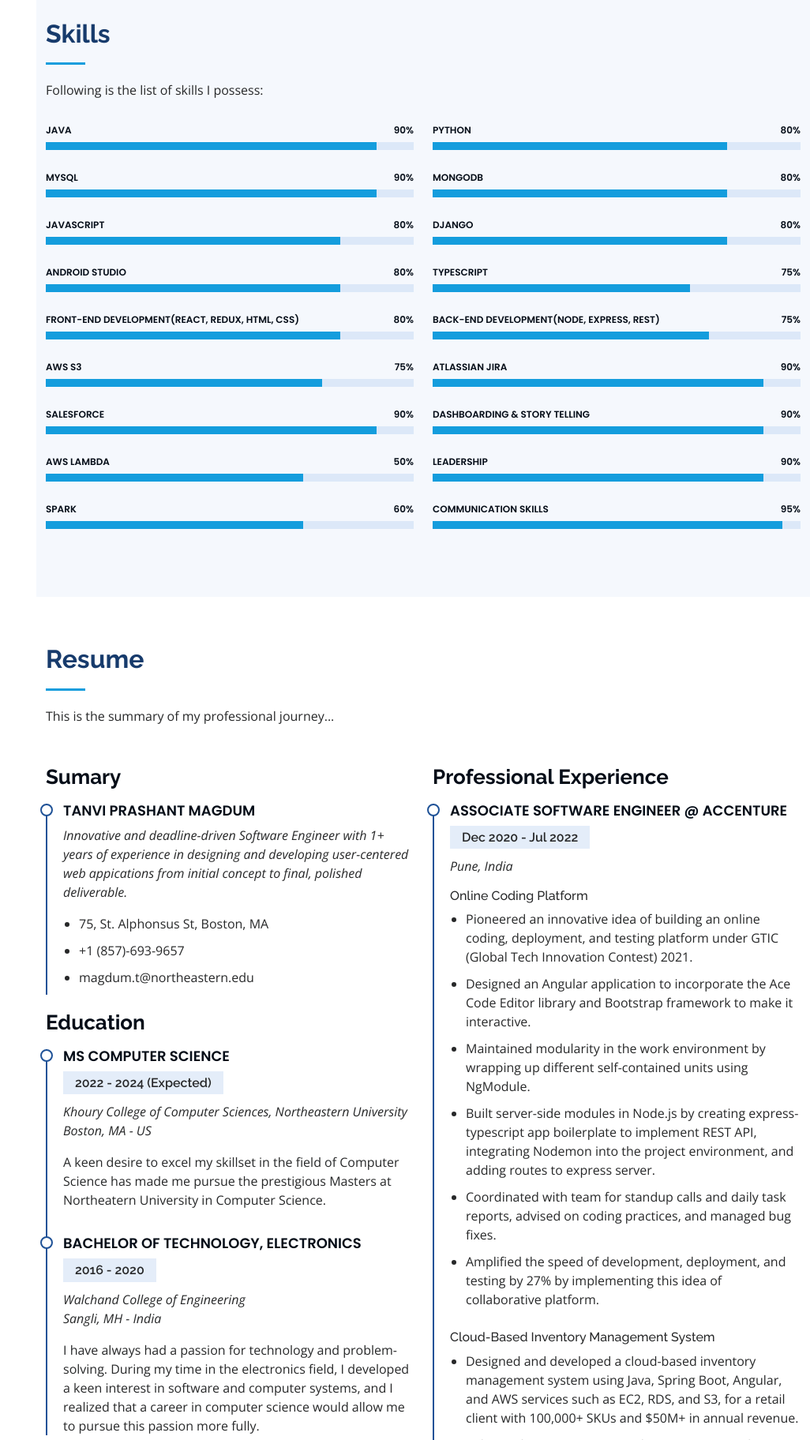
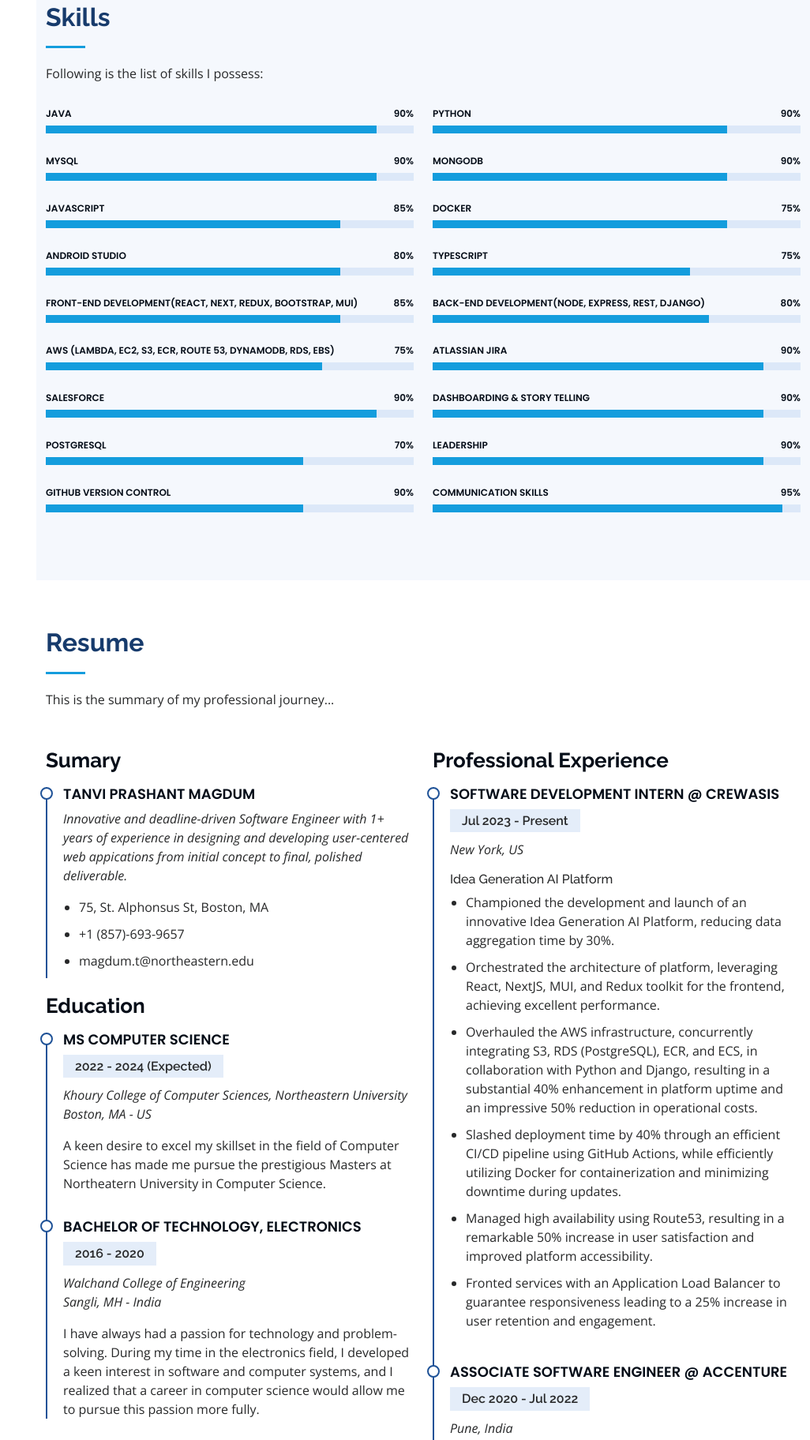
Before and after one commit to tanvimagdum/Portfolio, a plain HTML site: page index.html in a window 1280 px wide. Shown: the part 1975-3799 px from the top of the page at 79% size, without its empty margins (254-1280 px from the left). Drawn offline with nearby package versions, Linux system fonts and the light colour scheme.

Commit message:
updated portfolio

```diff
--- a/index.html
+++ b/index.html
@@ -135,7 +135,7 @@
             <div class="count-box">
               <i class="bi bi-file-earmark-code"></i>
               <span data-purecounter-start="0" data-purecounter-end="4" data-purecounter-duration="1" class="purecounter"></span>
-              <p><strong>2x </strong>Salesforce Certified, Accenture S&P Certified and Salesforce Ranger.</p>
+              <p><strong>2x </strong>Salesforce, Atlassian and Accenture S&P Certified.</p>
             </div>
           </div>
 
@@ -150,8 +150,8 @@
           <div class="col-lg-3 col-md-6 d-md-flex align-items-md-stretch" data-aos="fade-up" data-aos-delay="200">
             <div class="count-box">
               <i class="bi bi-headset"></i>
-              <span data-purecounter-start="0" data-purecounter-end="450" data-purecounter-duration="1" class="purecounter"></span>
-              <p><strong>Days Of Work & Support</strong> for Accenture.</p>
+              <span data-purecounter-start="0" data-purecounter-end="500" data-purecounter-duration="1" class="purecounter"></span>
+              <p><strong>Days Of Work & Support</strong> for Accenture and Crewasis.</p>
             </div>
           </div>
 
@@ -196,7 +196,7 @@
             </div>
 
             <div class="progress">
-              <span class="skill">JavaScript <i class="val">80%</i></span>
+              <span class="skill">JavaScript <i class="val">85%</i></span>
               <div class="progress-bar-wrap">
                 <div class="progress-bar" role="progressbar" aria-valuenow="80" aria-valuemin="0" aria-valuemax="100"></div>
               </div>
@@ -207,21 +207,21 @@
           <div class="col-lg-6" data-aos="fade-up">
 
             <div class="progress">
-              <span class="skill">Python <i class="val">80%</i></span>
+              <span class="skill">Python <i class="val">90%</i></span>
               <div class="progress-bar-wrap">
                 <div class="progress-bar" role="progressbar" aria-valuenow="80" aria-valuemin="0" aria-valuemax="100"></div>
               </div>
             </div>
 
             <div class="progress">
-              <span class="skill">MongoDB <i class="val">80%</i></span>
+              <span class="skill">MongoDB <i class="val">90%</i></span>
               <div class="progress-bar-wrap">
                 <div class="progress-bar" role="progressbar" aria-valuenow="80" aria-valuemin="0" aria-valuemax="100"></div>
               </div>
             </div>
 
             <div class="progress">
-              <span class="skill">Django <i class="val">80%</i></span>
+              <span class="skill">Docker <i class="val">75%</i></span>
               <div class="progress-bar-wrap">
                 <div class="progress-bar" role="progressbar" aria-valuenow="80" aria-valuemin="0" aria-valuemax="100"></div>
               </div>
@@ -239,14 +239,14 @@
             </div>
 
             <div class="progress">
-              <span class="skill">Front-End Development(React, Redux, HTML, CSS) <i class="val">80%</i></span>
+              <span class="skill">Front-End Development(React, Next, Redux, Bootstrap, MUI) <i class="val">85%</i></span>
               <div class="progress-bar-wrap">
                 <div class="progress-bar" role="progressbar" aria-valuenow="80" aria-valuemin="0" aria-valuemax="100"></div>
               </div>
             </div>
 
             <div class="progress">
-              <span class="skill">AWS S3<i class="val">75%</i></span>
+              <span class="skill">AWS (Lambda, EC2, S3, ECR, Route 53, DynamoDB, RDS, EBS) <i class="val">75%</i></span>
               <div class="progress-bar-wrap">
                 <div class="progress-bar" role="progressbar" aria-valuenow="75" aria-valuemin="0" aria-valuemax="100"></div>
               </div>
@@ -257,14 +257,14 @@
           <div class="col-lg-6" data-aos="fade-up">
 
             <div class="progress">
-              <span class="skill">Typescript <i class="val">75%</i></span>
+              <span class="skill">TypeScript <i class="val">75%</i></span>
               <div class="progress-bar-wrap">
                 <div class="progress-bar" role="progressbar" aria-valuenow="70" aria-valuemin="0" aria-valuemax="100"></div>
               </div>
             </div>
 
             <div class="progress">
-              <span class="skill">Back-End Development(Node, Express, REST) <i class="val">75%</i></span>
+              <span class="skill">Back-End Development(Node, Express, REST, Django) <i class="val">80%</i></span>
               <div class="progress-bar-wrap">
                 <div class="progress-bar" role="progressbar" aria-valuenow="75" aria-valuemin="0" aria-valuemax="100"></div>
               </div>
@@ -289,14 +289,14 @@
             </div>
 
             <div class="progress">
-              <span class="skill">AWS Lambda <i class="val">50%</i></span>
+              <span class="skill">PostgreSQL <i class="val">70%</i></span>
               <div class="progress-bar-wrap">
                 <div class="progress-bar" role="progressbar" aria-valuenow="70" aria-valuemin="0" aria-valuemax="100"></div>
               </div>
             </div>
 
             <div class="progress">
-              <span class="skill">Spark <i class="val">60%</i></span>
+              <span class="skill">Github Version Control <i class="val">90%</i></span>
               <div class="progress-bar-wrap">
                 <div class="progress-bar" role="progressbar" aria-valuenow="70" aria-valuemin="0" aria-valuemax="100"></div>
               </div>
@@ -374,6 +374,20 @@
           </div>
           <div class="col-lg-6" data-aos="fade-up" data-aos-delay="100">
             <h3 class="resume-title">Professional Experience</h3>
+            <div class="resume-item">
+              <h4>Software Development Intern @ Crewasis</h4>
+              <h5>Jul 2023 - Present</h5>
+              <p><em>New York, US </em></p>
+              <h6>Idea Generation AI Platform</h6>
+              <ul>
+                  <li>Championed the development and launch of an innovative Idea Generation AI Platform, reducing data aggregation time by 30%.</li>
+                  <li>Orchestrated the architecture of platform, leveraging React, NextJS, MUI, and Redux toolkit for the frontend, achieving excellent performance.</li>
+                  <li>Overhauled the AWS infrastructure, concurrently integrating S3, RDS (PostgreSQL), ECR, and ECS, in collaboration with Python and Django, resulting in a substantial 40% enhancement in platform uptime and an impressive 50% reduction in operational costs.</li>
+                  <li>Slashed deployment time by 40% through an efficient CI/CD pipeline using GitHub Actions, while efficiently utilizing Docker for containerization and minimizing downtime during updates.</li>
+                  <li>Managed high availability using Route53, resulting in a remarkable 50% increase in user satisfaction and improved platform accessibility.</li>
+                  <li>Fronted services with an Application Load Balancer to guarantee responsiveness leading to a 25% increase in user retention and engagement.</li>
+              </ul>
+            </div>
             <div class="resume-item">
               <h4>Associate Software Engineer @ Accenture</h4>
               <h5>Dec 2020 - Jul 2022</h5>
@@ -579,7 +593,7 @@
           </div>
           <div class="col-lg-4 col-md-6 icon-box" data-aos="fade-up" data-aos-delay="100">
             <div class="icon"><i class="bi bi-display"></i></div>
-            <h4 class="title"><a href="">Data Visualization Application</a></h4>
+            <h4 class="title"><a href="">Data Visualization Dashboard</a></h4>
             <p class="description">Implemented a web-based data visualization tool using Python, Flask, and Plotly, which displays time-series data with user-provided filtering, CSV data downloading, and utilizes a PostgreSQL database schema for efficient storage and querying of sensor data, all containerized using Docker.</p>
           </div>
           <div class="col-lg-4 col-md-6 icon-box" data-aos="fade-up" data-aos-delay="200">
@@ -599,8 +613,8 @@
           </div>
           <div class="col-lg-4 col-md-6 icon-box" data-aos="fade-up" data-aos-delay="500">
             <div class="icon"><i class="bi bi-bar-chart"></i></div>
-            <h4 class="title"><a href="">Depression Level Detection</a></h4>
-            <p class="description">Built a Depression Detection system using OpenCV, CNN, TensorFlow, and Flask that analyzes visual input to categorize and predict depression levels, achieving an accuracy of 85.20% and incorporating security measures such as Secure Hash Algorithm encryption.</p>
+            <h4 class="title"><a href="">Audio Streaming App</a></h4>
+            <p class="description">Constructed a captivating music streaming and event booking app utilizing the MERN stack, delivering an immersive UI, seamless Deezer API integration for an extensive music library, and fortified security through robust user role management.</p>
           </div>
         </div>
 
```
